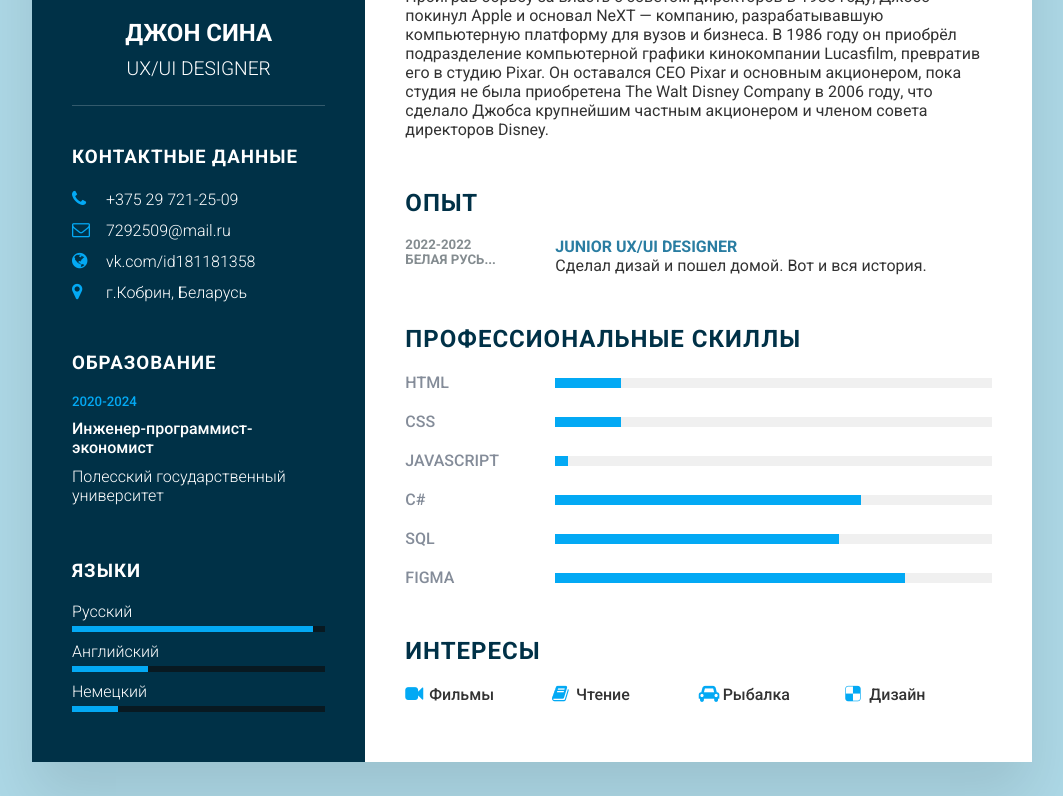
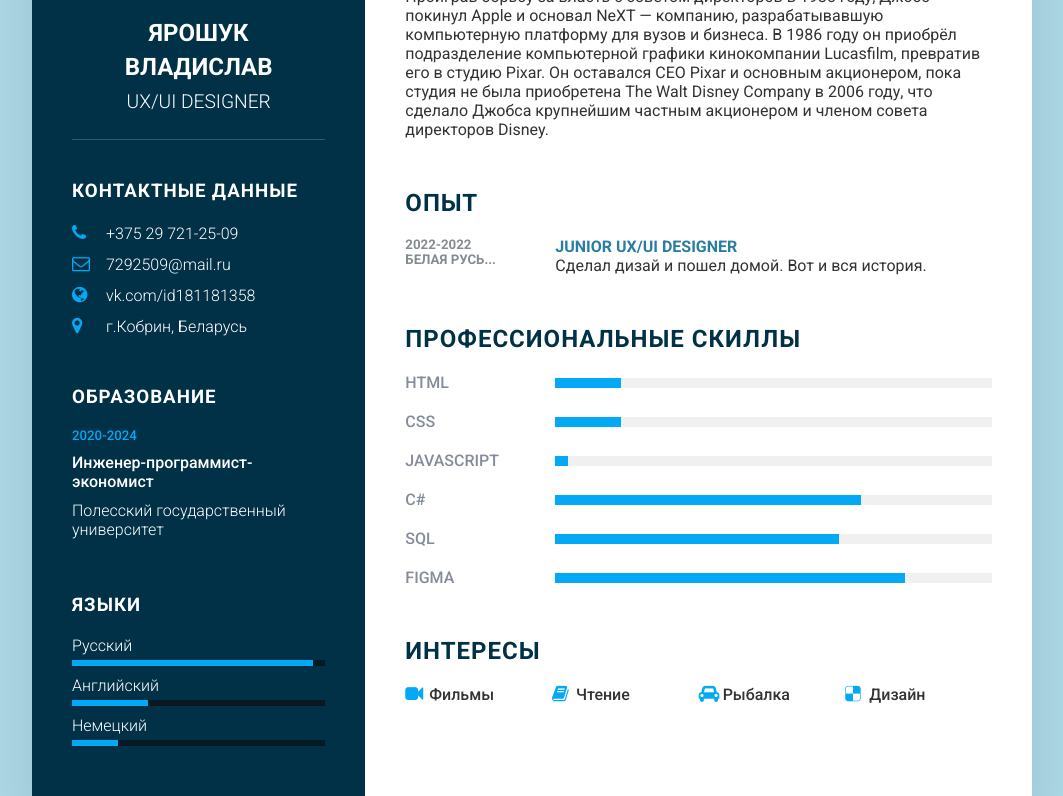
Before and after one commit to vladislavyaroshuk/vladislavyaroshuk.github.io, a plain HTML site: page index.html in a window 1280 px wide. Shown: the part 293-1089 px from the top of the page, without its empty margins (108-1171 px from the left). Drawn offline with Linux system fonts and the light colour scheme.

Commit message:
Update index.html

```diff
--- a/index.html
+++ b/index.html
@@ -15,7 +15,7 @@
                     <div class="imgBox">
                         <img src="img1.jpg">
                     </div>
-                    <h2>ДЖОН СИНА<br><span>UX/UI Designer</span></h2>
+                    <h2>Ярошук Владислав<br><span>UX/UI Designer</span></h2>
                 </div>
                 <div class="contactInfo">
                     <h3 class="title">Контактные данные</h3>
```
